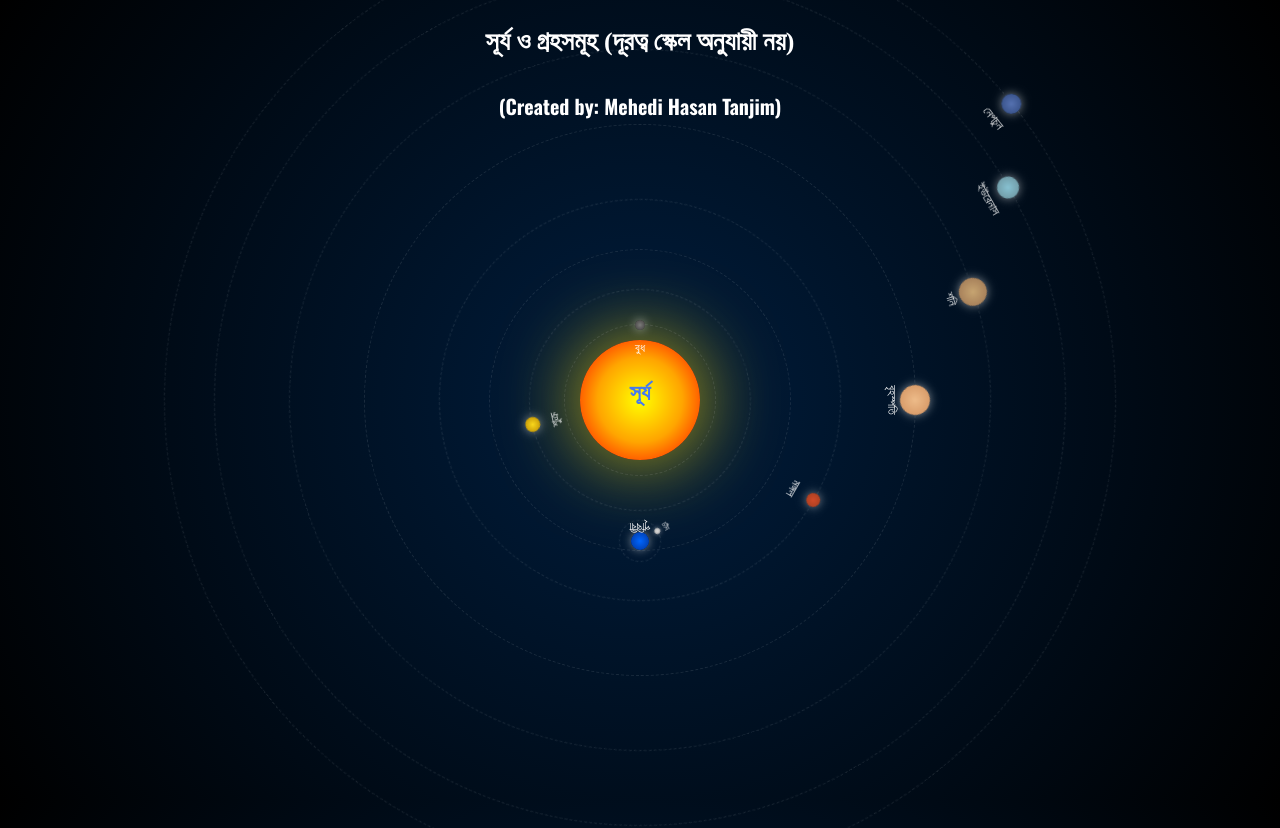
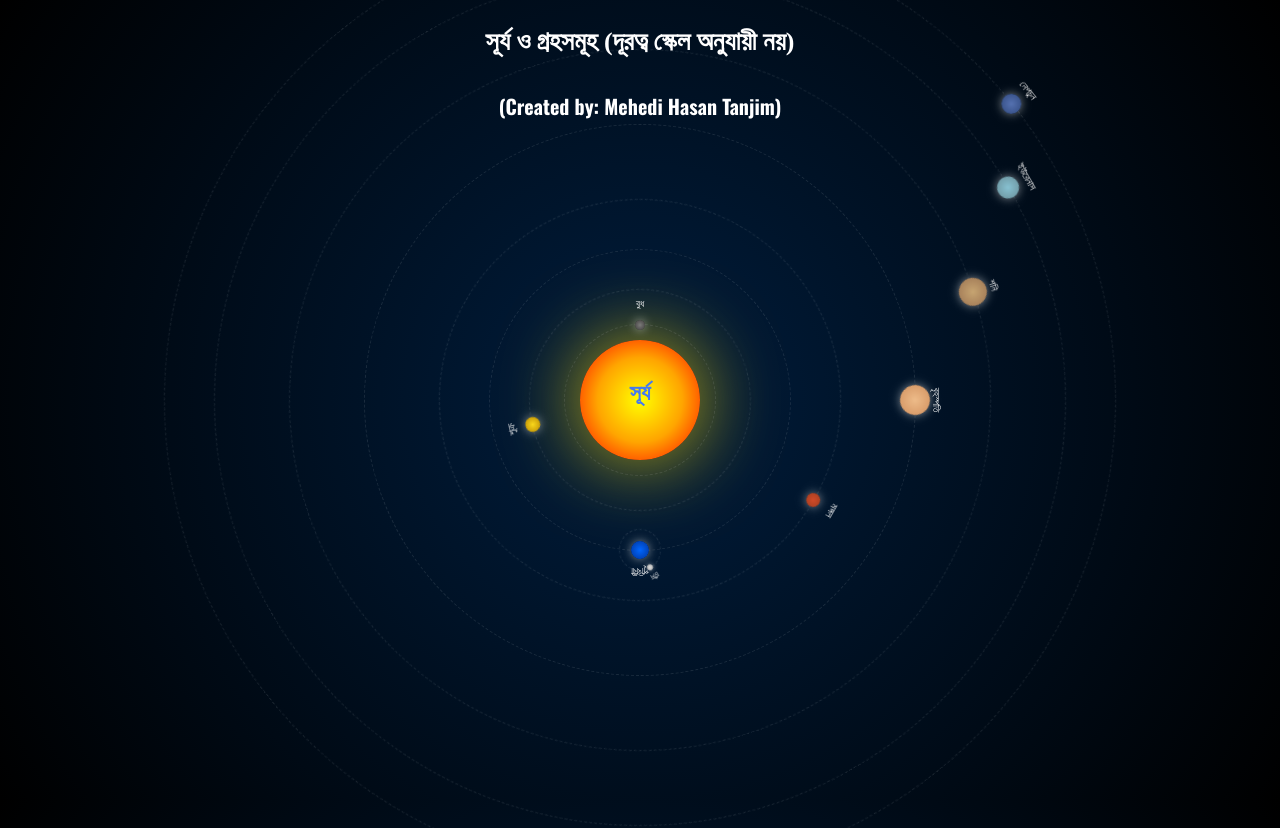
Before and after one commit to mh-tanjim/Solar-System-Animation-Fixed-Orbit, a plain HTML site: page index.html in a window 1280 px wide. Shown: the top 828 px of the page. Drawn offline with nearby package versions, Linux system fonts and the light colour scheme; a web font is replaced by a local one.

Commit message:
some edit

```diff
--- a/css/style.css
+++ b/css/style.css
@@ -62,12 +62,12 @@ body {
 /* ============== planet- name ================= */
 .planet-name {
     position: absolute;
-    top: 15px; /* Adjust for positioning the name relative to planet */
+    top: -28px; /* Adjust for positioning the name relative to planet */
     left: 50%;
     transform: translateX(-50%);
     color: white;
     font-family: "Montserrat", sans-serif;
-    font-size: 12px;
+    font-size: 10px;
     text-align: center;
 }
 .moon-name {
@@ -84,22 +84,23 @@ body {
 .planet {
     position: absolute;
     border-radius: 50%;
-    top: 0;
+    top: 0%;
     left: 50%;
     transform: translateX(-50%);
     box-shadow: 0 0 10px rgba(255, 255, 255, 0.5);
 }
-
 /* ================ Earth with Moon ========== */
-.earth {
-    background: radial-gradient(circle, #0066ff, #003399);
-    width: 18px;
-    height: 18px;
-    animation: earth 20s linear infinite;
-    position: relative; /* Added to position moon relative to Earth */
-}
 
 /* ================ Adding the Moon =========== */
+.orbit{
+    position: absolute;
+    top: 50%;
+    left: 50%;
+    border-radius: 50%;
+    transform: translate(-50%, -50%);
+    border: 1px dashed rgba(255, 255, 255, 0.1);
+
+}
 .moon-orbit {
     position: absolute;
     width: 40px;
@@ -110,15 +111,6 @@ body {
     border: 1px dashed rgba(255, 255, 255, 0.1);
     transform: translate(-50%, -50%);
     animation: rotate 3s linear infinite;
-}
-.orbit{
-    position: absolute;
-    top: 50%;
-    left: 50%;
-    border-radius: 50%;
-    transform: translate(-50%, -50%);
-    border: 1px dashed rgba(255, 255, 255, 0.1);
-
 }
 /* ================ moon ======================= */
 .moon {
@@ -149,6 +141,13 @@ body {
     animation: rotate 15s linear infinite;
 }
 
+.earth {
+    background: radial-gradient(circle, #0066ff, #003399);
+    width: 18px;
+    height: 18px;
+    animation: rotate 20s linear infinite;
+    position: relative; /* Added to position moon relative to Earth */
+}
 .mars {
     background: radial-gradient(circle, #d14a28, #a13d20);
     width: 14px;
```
Also changed, not shown: images/earth.jpeg (deleted), 1 other file.
